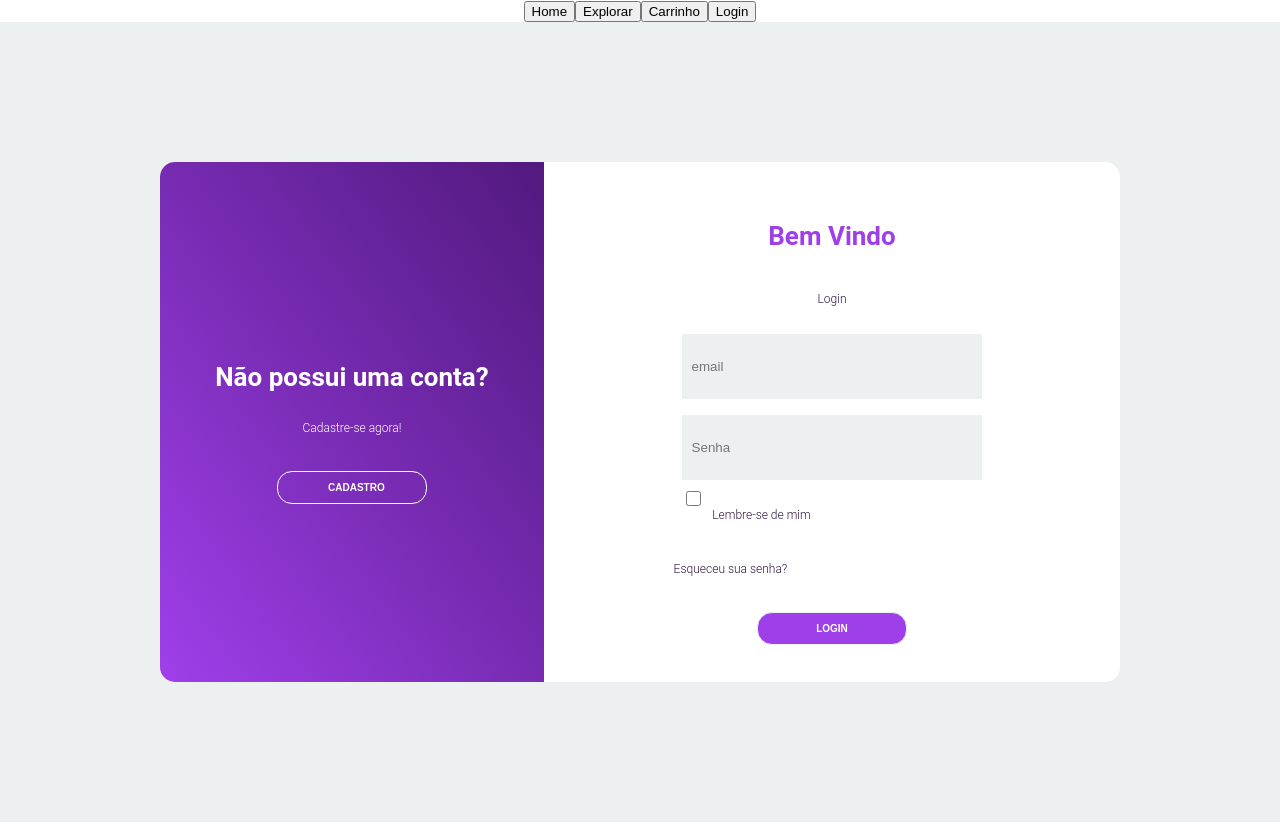
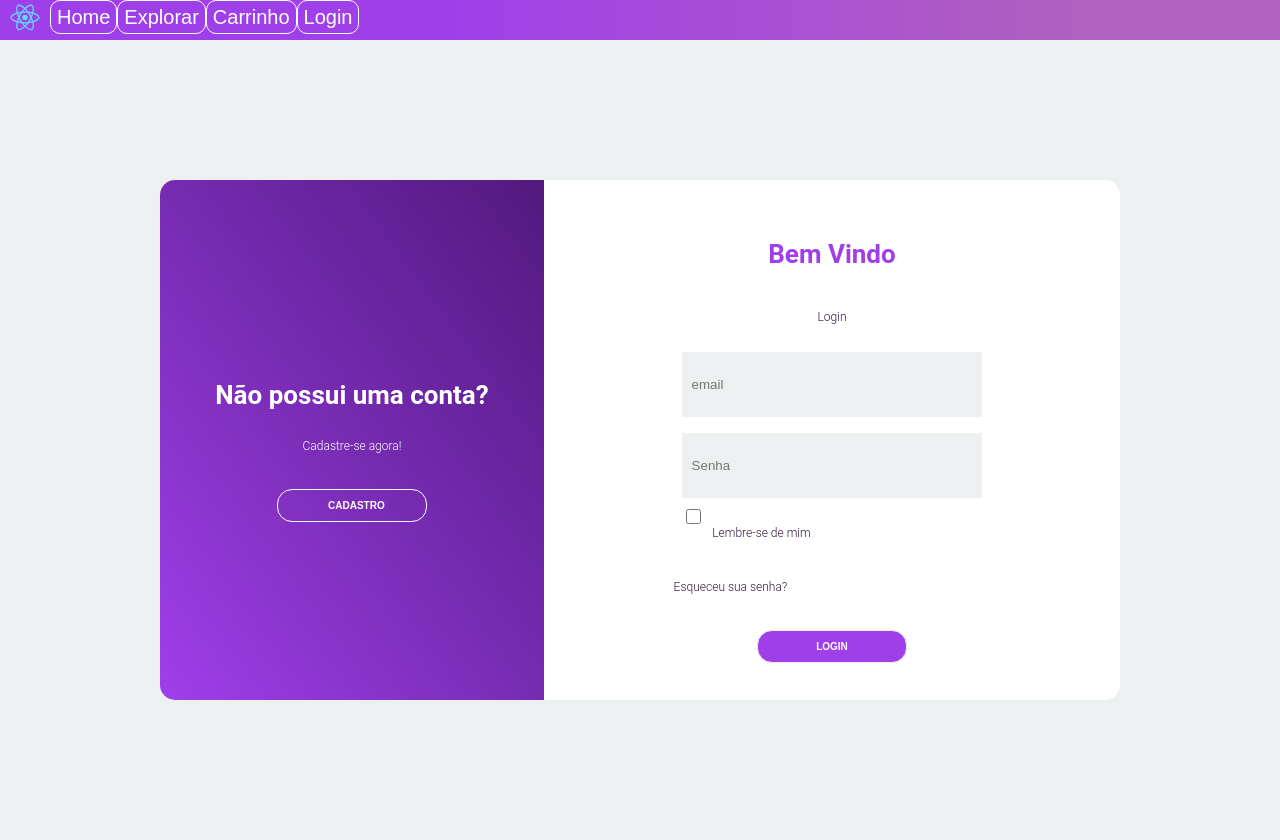
Before and after one commit to UnBArqDsw2021-2/2021.2_G7_PartyRent_Frontend, a React (Vite) app: page /login in a window 1280 px wide. Built offline with nearby package versions, Linux system fonts and the light colour scheme.

Commit message:
style: preliminary navbar style
Co-authored-by: <luisgfmarques> <luisgustavomarques@outlook.com>

```diff
--- a/src/App.css
+++ b/src/App.css
@@ -25,7 +25,3 @@
   left: 50%;
   transform: translate(-50%, -50%);
 }
-
-.navigation-bar {
-  text-align: center;
-}
--- a/src/App.tsx
+++ b/src/App.tsx
@@ -2,7 +2,7 @@ import './App.css';
 import { Route, BrowserRouter, Routes } from 'react-router-dom';
 import Home from './components/Home';
 import Products from './components/Products';
-import NavigationBar from './components/NavigationBar';
+import NavigationBar from './NavBar/NavigationBar';
 import ShoppingCart from './components/ShoppingCart';
 import Login from './Login/Login';
 import Register from './Login/Register';
--- a/src/Login/styles.css
+++ b/src/Login/styles.css
@@ -148,7 +148,6 @@ footer {
 }
 
 input:-webkit-autofill {
-    -webkit-box-shadow: 0 0 0px 1000px #ecf0f1 inset !important;
     -webkit-text-fill-color: #000 !important;
 }
 
--- /dev/null
+++ b/src/NavBar/NavigationBar.tsx
@@ -0,0 +1,36 @@
+import React from 'react';
+import { Link } from 'react-router-dom';
+import logo from '../logo.svg'
+import './styles.css'
+
+class NavigationBar extends React.Component {
+    render() {
+        return (
+            <div className="nav-bar">
+
+                <nav className = "nav-logo">
+                    <Link to="/">
+                        <img src = { logo }/>
+                    </Link>
+                </nav>
+
+                <nav className = "nav-btnbar">
+                    <Link to="/">
+                        <button className = "nav-btn">Home</button>
+                    </Link>
+                    <Link to="/products">
+                        <button className = "nav-btn">Explorar</button>
+                    </Link>
+                    <Link to="/cart">
+                        <button className = "nav-btn">Carrinho</button>
+                    </Link>
+                    <Link to="/login">
+                        <button className = "nav-btn">Login</button>
+                    </Link>
+                </nav>
+            </div>
+        );
+    }
+}
+
+export default NavigationBar;
--- /dev/null
+++ b/src/NavBar/styles.css
@@ -0,0 +1,32 @@
+.nav-bar {
+  text-align: center;
+  background-image: linear-gradient(90deg, rgba(159,63,234,1) 35%, rgba(176,96,191,1) 84%);
+  height: 40px;
+  display: flex;
+}
+
+.nav-btn {
+    background-color: transparent;
+    border: 1px solid #FFFFFF;
+    transition: background-color 0.5s;
+    border-radius: 10px;
+    font-size: 20px;
+    font-weight: 300;
+    line-height: 30px;
+    color: white;
+}
+
+.nav-btn:hover {
+    background-color: #FFFFFF;
+    color: #9F3FEA;
+}
+
+.nav-btnbar {
+    float: right;
+}
+
+.nav-logo {
+    align-self: left;
+    height: 50px;
+    width: 50px;
+}
--- a/src/components/NavigationBar.tsx
+++ /dev/null
@@ -1,25 +0,0 @@
-import React from 'react';
-import { Link } from 'react-router-dom';
-
-class NavigationBar extends React.Component {
-    render() {
-        return (
-            <div className="navigation-bar">
-                <Link to="/" >
-                    <button>Home</button>
-                </Link>
-                <Link to="/products">
-                    <button>Explorar</button>
-                </Link>
-                <Link to="/cart">
-                    <button>Carrinho</button>
-                </Link>
-                <Link to="/login">
-                    <button>Login</button>
-                </Link>
-            </div>
-        );
-    }
-}
-
-export default NavigationBar;
```
